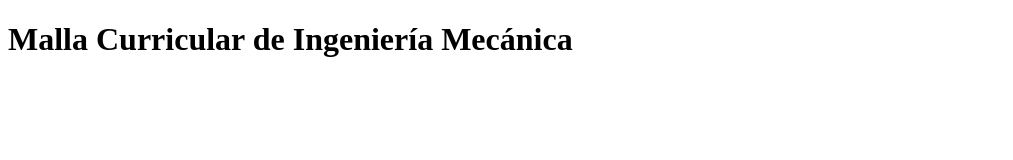
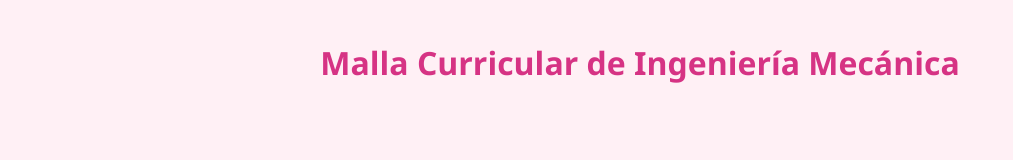
Before and after one commit to laurabenavidesm/malla-mecanica, a plain HTML site: page index.html in a window 1280 px wide. Shown: the whole page, without its empty margins (0-1013 px from the left). Drawn offline with Linux system fonts and the light colour scheme.

Commit message:
Update index.html

```diff
--- a/index.html
+++ b/index.html
@@ -4,7 +4,7 @@
   <meta charset="UTF-8" />
   <meta name="viewport" content="width=device-width, initial-scale=1.0"/>
   <title>Malla Curricular - Ingeniería Mecánica</title>
-  <link rel="stylesheet" href="style.css" />
+  <link rel="stylesheet" href="estilos.css" />
 </head>
 <body>
   <h1>Malla Curricular de Ingeniería Mecánica</h1>
```
